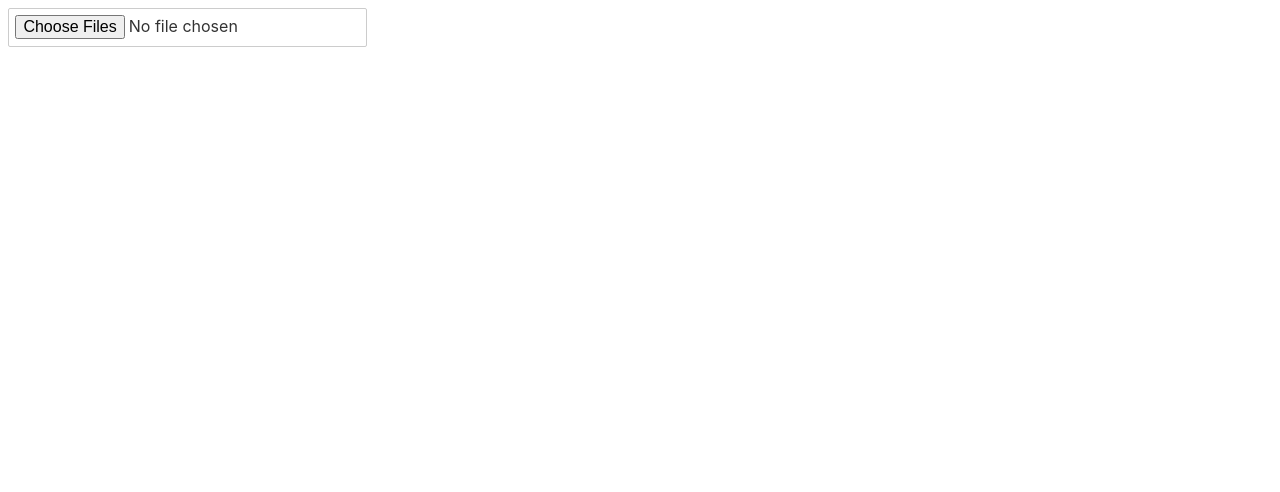
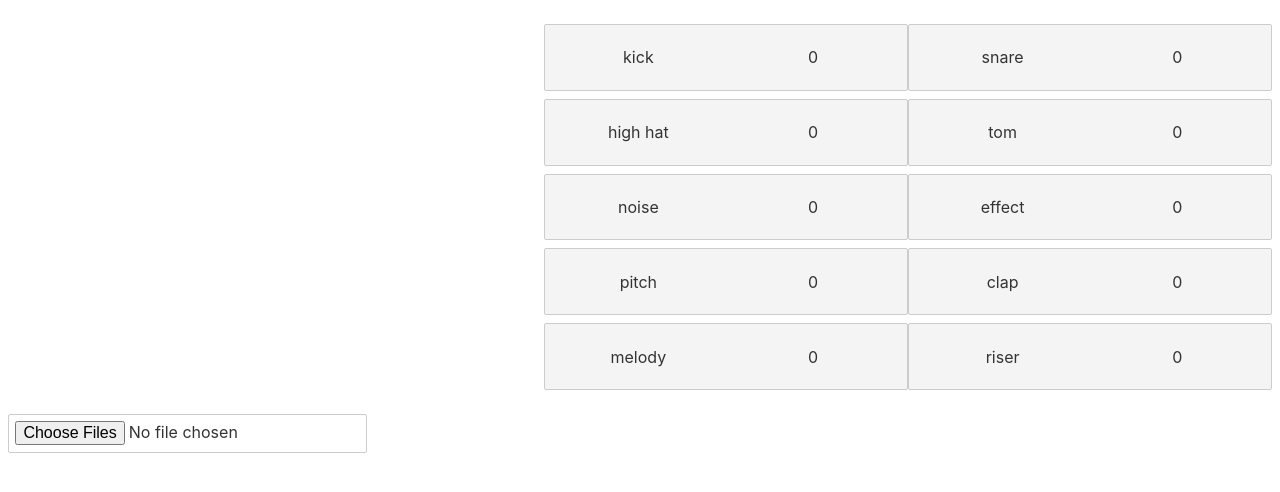
Before and after one commit to EvanBurnette/samplekiller, a Svelte app: page / in a window 1280 px wide. Shown: the top 492 px of the page. Built offline with nearby package versions, Linux system fonts and the light colour scheme.

Commit message:
Working on buckets

```diff
--- a/src/App.svelte
+++ b/src/App.svelte
@@ -1,13 +1,37 @@
 <script>
 	// import {onMount} from 'svelte';
+	class Bucket {
+		constructor(name){
+			this.name = name;
+			this.samples = []
+			this.shortcut = this.name.charAt(0)
+		}
+	}
 	let fileInput = {'files': []}
 	let samples = []
 	let sampleReaders = []
 	let samplesSrc = []
 	let samplesAudio = []
 	let linkList = []
+	let buckets = []
+	let defaultBuckets = [
+	'kick',
+	'snare',
+	'high hat',
+	'tom',
+	'noise',
+
+	'effect',
+	'pitch',
+	'clap',
+	'melody',
+	'riser',
+]
+
+	buckets = defaultBuckets.map(item => new Bucket(item))
+
 	// let audioSrc = '#'
-	const reader = new FileReader()
+	// const reader = new FileReader()
 	let handleChange = async () => {
 		// samples = Array.from(fileInput.files).sort((a, b) => a.size - b.size)
 		samples = fileInput.files
@@ -24,15 +48,10 @@
 		// console.log(sampleReaders.length)
 	}
 </script>
-
-<main>
-	<input multiple accept="audio/*" type="file" id="fileInput"
-	on:change={handleChange}
-	bind:this={fileInput}>
-
 	<!-- svelte-ignore a11y-media-has-caption -->
 	<!-- <audio src={audioSrc} controls></audio> -->
-	<ul>
+	<main>
+	<ul class="samples">
 	{#each samples as sample, index}
 	<button bind:this={linkList[index]}
 	on:focus={linkList[index].click()}
@@ -46,13 +65,35 @@
 
 		<audio src={samplesSrc[index]} bind:this={samplesAudio[index]}></audio>
 	</li></button>
-
+	{/each}
+</ul>
+<ul class="buckets">
+	{#each Object.keys(buckets) as bucket}
+	<button class="bucket"><li><p>{buckets[bucket].name}</p><p>{buckets[bucket].samples.length}</p></li></button>
 	{/each}
 </ul>
 </main>
+<input multiple accept="audio/*" type="file" id="fileInput"
+	on:change={handleChange}
+	bind:this={fileInput}>
 
 <style>
-	ul {
+	main {
+		display: grid;
+		grid-template-columns: auto auto;
+	}
+	.samples {
+		display: flex;
+		flex-direction: column;
 		list-style: none;
 	}
+	.bucket li {
+		display: grid;
+		grid-template-columns: 1fr 1fr;
+	}
+	.buckets {
+		position: relative;
+		display: grid;
+		grid-template-columns: 1fr 1fr;
+	}
 </style>
```
Also changed, not shown: src/soundAlphabet.txt (added), 1 other file (tests, documents, lock files or other folders).
